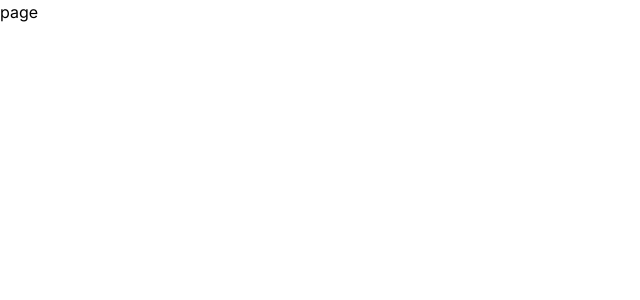
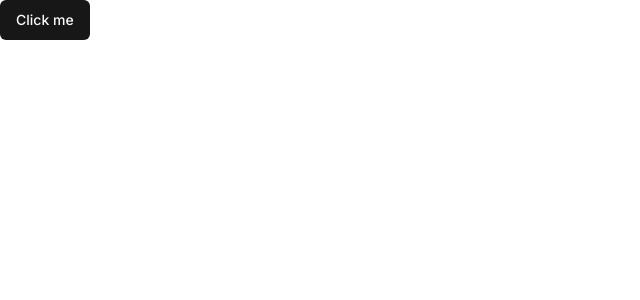
Before and after one commit to mohdshahzil/portfolio, a Next.js app: page / in a window 1280 px wide. Shown: the top 300 px of the page, without its empty margins (0-640 px from the left). Built offline with nearby package versions, Linux system fonts and the light colour scheme.

Commit message:
sahdcn integrated

```diff
--- a/app/globals.css
+++ b/app/globals.css
@@ -1,3 +1,76 @@
 @tailwind base;
 @tailwind components;
 @tailwind utilities;
+
+@layer base {
+  :root {
+    --background: 0 0% 100%;
+    --foreground: 0 0% 3.9%;
+
+    --card: 0 0% 100%;
+    --card-foreground: 0 0% 3.9%;
+
+    --popover: 0 0% 100%;
+    --popover-foreground: 0 0% 3.9%;
+
+    --primary: 0 0% 9%;
+    --primary-foreground: 0 0% 98%;
+
+    --secondary: 0 0% 96.1%;
+    --secondary-foreground: 0 0% 9%;
+
+    --muted: 0 0% 96.1%;
+    --muted-foreground: 0 0% 45.1%;
+
+    --accent: 0 0% 96.1%;
+    --accent-foreground: 0 0% 9%;
+
+    --destructive: 0 84.2% 60.2%;
+    --destructive-foreground: 0 0% 98%;
+
+    --border: 0 0% 89.8%;
+    --input: 0 0% 89.8%;
+    --ring: 0 0% 3.9%;
+
+    --radius: 0.5rem;
+  }
+
+  .dark {
+    --background: 0 0% 3.9%;
+    --foreground: 0 0% 98%;
+
+    --card: 0 0% 3.9%;
+    --card-foreground: 0 0% 98%;
+
+    --popover: 0 0% 3.9%;
+    --popover-foreground: 0 0% 98%;
+
+    --primary: 0 0% 98%;
+    --primary-foreground: 0 0% 9%;
+
+    --secondary: 0 0% 14.9%;
+    --secondary-foreground: 0 0% 98%;
+
+    --muted: 0 0% 14.9%;
+    --muted-foreground: 0 0% 63.9%;
+
+    --accent: 0 0% 14.9%;
+    --accent-foreground: 0 0% 98%;
+
+    --destructive: 0 62.8% 30.6%;
+    --destructive-foreground: 0 0% 98%;
+
+    --border: 0 0% 14.9%;
+    --input: 0 0% 14.9%;
+    --ring: 0 0% 83.1%;
+  }
+}
+
+@layer base {
+  * {
+    @apply border-border;
+  }
+  body {
+    @apply bg-background text-foreground;
+  }
+}
--- a/app/page.js
+++ b/app/page.js
@@ -1,7 +1,10 @@
-import React from 'react'
-
+import React from "react";
+import { Button } from "@/components/ui/button";
 export default function page() {
   return (
-    <div>page</div>
-  )
+    <div>
+      {" "}
+      <Button>Click me</Button>
+    </div>
+  );
 }
--- /dev/null
+++ b/components/ui/button.jsx
@@ -0,0 +1,47 @@
+import * as React from "react"
+import { Slot } from "@radix-ui/react-slot"
+import { cva } from "class-variance-authority";
+
+import { cn } from "@/lib/utils"
+
+const buttonVariants = cva(
+  "inline-flex items-center justify-center whitespace-nowrap rounded-md text-sm font-medium ring-offset-background transition-colors focus-visible:outline-none focus-visible:ring-2 focus-visible:ring-ring focus-visible:ring-offset-2 disabled:pointer-events-none disabled:opacity-50",
+  {
+    variants: {
+      variant: {
+        default: "bg-primary text-primary-foreground hover:bg-primary/90",
+        destructive:
+          "bg-destructive text-destructive-foreground hover:bg-destructive/90",
+        outline:
+          "border border-input bg-background hover:bg-accent hover:text-accent-foreground",
+        secondary:
+          "bg-secondary text-secondary-foreground hover:bg-secondary/80",
+        ghost: "hover:bg-accent hover:text-accent-foreground",
+        link: "text-primary underline-offset-4 hover:underline",
+      },
+      size: {
+        default: "h-10 px-4 py-2",
+        sm: "h-9 rounded-md px-3",
+        lg: "h-11 rounded-md px-8",
+        icon: "h-10 w-10",
+      },
+    },
+    defaultVariants: {
+      variant: "default",
+      size: "default",
+    },
+  }
+)
+
+const Button = React.forwardRef(({ className, variant, size, asChild = false, ...props }, ref) => {
+  const Comp = asChild ? Slot : "button"
+  return (
+    (<Comp
+      className={cn(buttonVariants({ variant, size, className }))}
+      ref={ref}
+      {...props} />)
+  );
+})
+Button.displayName = "Button"
+
+export { Button, buttonVariants }
--- /dev/null
+++ b/lib/utils.js
@@ -0,0 +1,6 @@
+import { clsx } from "clsx"
+import { twMerge } from "tailwind-merge"
+
+export function cn(...inputs) {
+  return twMerge(clsx(inputs))
+}
--- a/tailwind.config.js
+++ b/tailwind.config.js
@@ -1,18 +1,77 @@
 /** @type {import('tailwindcss').Config} */
 module.exports = {
+  darkMode: ["class"],
   content: [
-    "./pages/**/*.{js,ts,jsx,tsx,mdx}",
-    "./components/**/*.{js,ts,jsx,tsx,mdx}",
-    "./app/**/*.{js,ts,jsx,tsx,mdx}",
+    './pages/**/*.{js,jsx}',
+    './components/**/*.{js,jsx}',
+    './app/**/*.{js,jsx}',
+    './src/**/*.{js,jsx}',
   ],
+  prefix: "",
   theme: {
+    container: {
+      center: true,
+      padding: "2rem",
+      screens: {
+        "2xl": "1400px",
+      },
+    },
     extend: {
-      backgroundImage: {
-        "gradient-radial": "radial-gradient(var(--tw-gradient-stops))",
-        "gradient-conic":
-          "conic-gradient(from 180deg at 50% 50%, var(--tw-gradient-stops))",
+      colors: {
+        border: "hsl(var(--border))",
+        input: "hsl(var(--input))",
+        ring: "hsl(var(--ring))",
+        background: "hsl(var(--background))",
+        foreground: "hsl(var(--foreground))",
+        primary: {
+          DEFAULT: "hsl(var(--primary))",
+          foreground: "hsl(var(--primary-foreground))",
+        },
+        secondary: {
+          DEFAULT: "hsl(var(--secondary))",
+          foreground: "hsl(var(--secondary-foreground))",
+        },
+        destructive: {
+          DEFAULT: "hsl(var(--destructive))",
+          foreground: "hsl(var(--destructive-foreground))",
+        },
+        muted: {
+          DEFAULT: "hsl(var(--muted))",
+          foreground: "hsl(var(--muted-foreground))",
+        },
+        accent: {
+          DEFAULT: "hsl(var(--accent))",
+          foreground: "hsl(var(--accent-foreground))",
+        },
+        popover: {
+          DEFAULT: "hsl(var(--popover))",
+          foreground: "hsl(var(--popover-foreground))",
+        },
+        card: {
+          DEFAULT: "hsl(var(--card))",
+          foreground: "hsl(var(--card-foreground))",
+        },
+      },
+      borderRadius: {
+        lg: "var(--radius)",
+        md: "calc(var(--radius) - 2px)",
+        sm: "calc(var(--radius) - 4px)",
+      },
+      keyframes: {
+        "accordion-down": {
+          from: { height: "0" },
+          to: { height: "var(--radix-accordion-content-height)" },
+        },
+        "accordion-up": {
+          from: { height: "var(--radix-accordion-content-height)" },
+          to: { height: "0" },
+        },
+      },
+      animation: {
+        "accordion-down": "accordion-down 0.2s ease-out",
+        "accordion-up": "accordion-up 0.2s ease-out",
       },
     },
   },
-  plugins: [],
-};
+  plugins: [require("tailwindcss-animate")],
+}
```
Also changed, not shown: package.json (+7 -1 lines), components.json (added), 1 other file (tests, documents, lock files or other folders).
